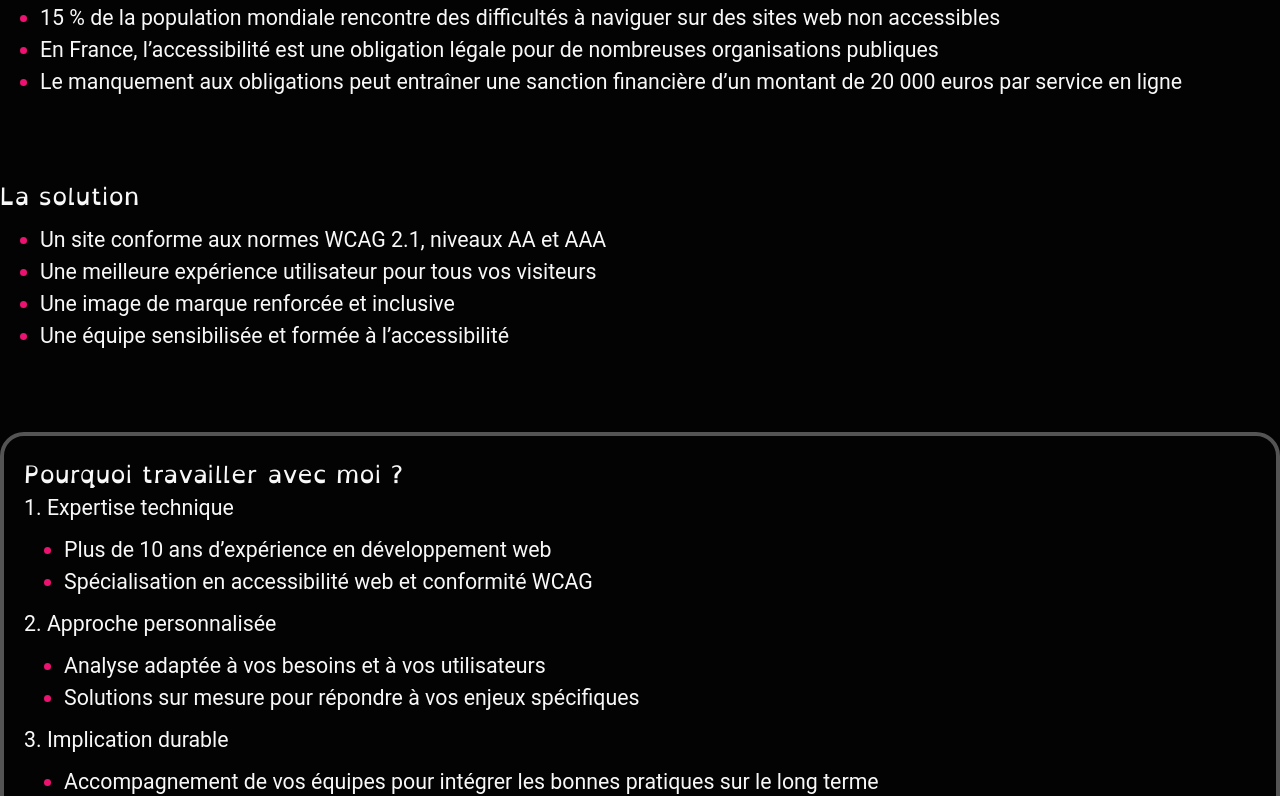
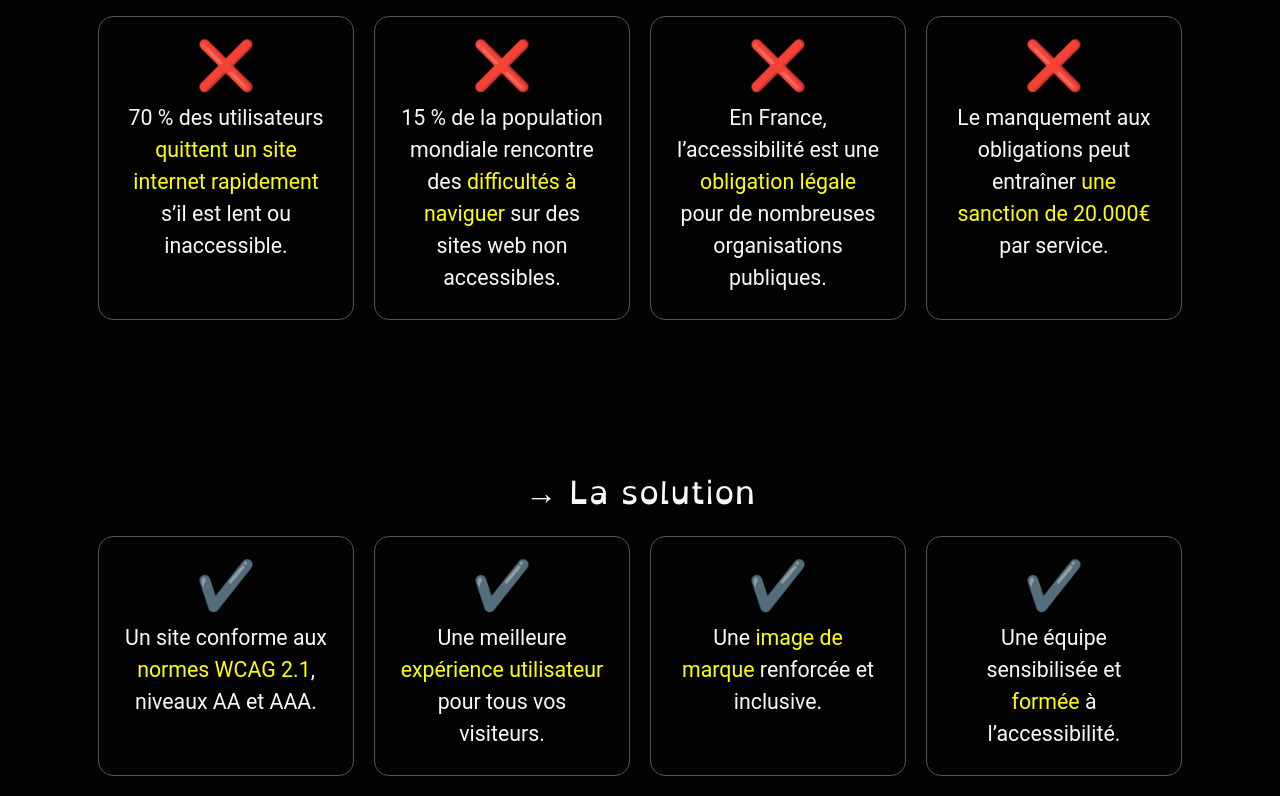
Before and after one commit to angele-henry-dev/lady-raccoon-svelte, a SvelteKit app: page / in a window 1280 px wide. Shown: the part 1187-1983 px from the top of the page. Built offline with nearby package versions, Linux system fonts and the light colour scheme.

Commit message:
Design infos savez vous

```diff
--- a/src/app.css
+++ b/src/app.css
@@ -45,7 +45,7 @@ header {
 
 h1 {
     font-family: 'OpenDyslexic', 'Roboto', sans-serif;
-    font-size: 1.5rem;
+    font-size: 2rem;
 }
 
 a {
@@ -97,6 +97,13 @@ button:hover {
     color: var(--vt-c-pink);
 }
 
+.card {
+    background-color: var(--background);
+    border: 1px solid var(--grey);
+    border-radius: 15px;
+    padding: 25px;
+}
+
 /* Custom scrollbar */
 
 body::-webkit-scrollbar {
--- a/src/routes/+layout.svelte
+++ b/src/routes/+layout.svelte
@@ -25,7 +25,7 @@
 <footer class="px-4 text-base">
 	<div class="p-5 pt-10 grid grid-cols-1 md:grid-cols-3 gap-4 border-t">
 		<div>
-			<h1 class='mb-3'>Qui suis-je ?</h1>
+			<h1 class='mb-3 text-lg'>Qui suis-je ?</h1>
 			<p>
 				J’aide les entreprises à rendre leurs sites
 				conformes aux normes WCAG 2.1 pour <span class="highlight">contribuer à un web accessible à tous</span>.
@@ -33,13 +33,13 @@
 			<p class="py-5 flex flex-row gap-5"><LinkedIn /><Github /></p>
 		</div>
 		<div class="mb-3 md:text-right">
-			<h1 class='mb-3'>Contactez-moi</h1>
+			<h1 class='mb-3 text-lg'>Contactez-moi</h1>
 			<p class="mb-2">2 allée Anita Conti, A51
 				<br>31520 Ramonville-Saint-Agne</p>
 			<p>angele.henry[at]ladyraccoon.com</p>
 		</div>
 		<div class="mb-3 md:text-right">
-			<h1 class='mb-3'>Mentions légales</h1>
+			<h1 class='mb-3 text-lg'>Mentions légales</h1>
 			<p><a href="/legal-notice">Mentions légales</a></p>
 			<p><a href="/privacy-policy">Politique de confidentialité</a></p>
 		</div>
--- a/src/routes/+page.svelte
+++ b/src/routes/+page.svelte
@@ -23,24 +23,48 @@
 
 <BackgroundRetro />
 
-<div class='my-20 container mx-auto'>
-    <h1>Saviez-vous que...</h1>
-    <ul>
-      <li>70 % des utilisateurs quittent un site s’il est lent ou inaccessible</li>
-      <li>15 % de la population mondiale rencontre des difficultés à naviguer sur des sites web non accessibles</li>
-      <li>En France, l’accessibilité est une obligation légale pour de nombreuses organisations publiques</li>
-      <li>Le manquement aux obligations peut entraîner une sanction financière d’un montant de 20 000 euros par service en ligne</li>
-    </ul>
+<div class='my-20 p-6 text-center mx-auto'>
+  <h1>Saviez-vous que...</h1>
+  <div class="my-5 flex flex-row flex-wrap gap-5 justify-center">
+    <div class="card w-64">
+      <p class="text-5xl mb-3">❌</p>
+      <p>70 % des utilisateurs <span class="highlight">quittent un site internet rapidement</span> s’il est lent ou inaccessible.</p>
+    </div>
+    <div class="card w-64">
+      <p class="text-5xl mb-3">❌</p>
+      <p>15 % de la population mondiale rencontre des <span class="highlight">difficultés à naviguer</span> sur des sites web non accessibles.</p>
+    </div>
+    <div class="card w-64">
+      <p class="text-5xl mb-3">❌</p>
+      <p>En France, l’accessibilité est une <span class="highlight">obligation légale</span> pour de nombreuses organisations publiques.</p>
+    </div>
+    <div class="card w-64">
+      <p class="text-5xl mb-3">❌</p>
+      <p>Le manquement aux obligations peut entraîner <span class="highlight">une sanction de 20.000€</span> par service.</p>
+    </div>
+  </div>
 </div>
 
-<div class='my-20 container mx-auto'>
-  <h1>La solution</h1>
-  <ul>
-    <li>Un site conforme aux normes WCAG 2.1, niveaux AA et AAA</li>
-    <li>Une meilleure expérience utilisateur pour tous vos visiteurs</li>
-    <li>Une image de marque renforcée et inclusive</li>
-    <li>Une équipe sensibilisée et formée à l’accessibilité</li>
-  </ul>
+<div class='my-20 p-6 text-center mx-auto'>
+  <h1>→ La solution</h1>
+  <div class="my-5 flex flex-row flex-wrap gap-5 justify-center">
+    <div class="card w-64">
+      <p class="text-5xl mb-3">✔️</p>
+      <p>Un site conforme aux <span class="highlight">normes WCAG 2.1</span>, niveaux AA et AAA.</p>
+    </div>
+    <div class="card w-64">
+      <p class="text-5xl mb-3">✔️</p>
+      <p>Une meilleure <span class="highlight">expérience utilisateur</span> pour tous vos visiteurs.</p>
+    </div>
+    <div class="card w-64">
+      <p class="text-5xl mb-3">✔️</p>
+      <p>Une <span class="highlight">image de marque</span> renforcée et inclusive.</p>
+    </div>
+    <div class="card w-64">
+      <p class="text-5xl mb-3">✔️</p>
+      <p>Une équipe sensibilisée et <span class="highlight">formée</span> à l’accessibilité.</p>
+    </div>
+  </div>
 </div>
 
 <div class='my-20 container mx-auto rounded-3xl border-4 p-5'>
```
